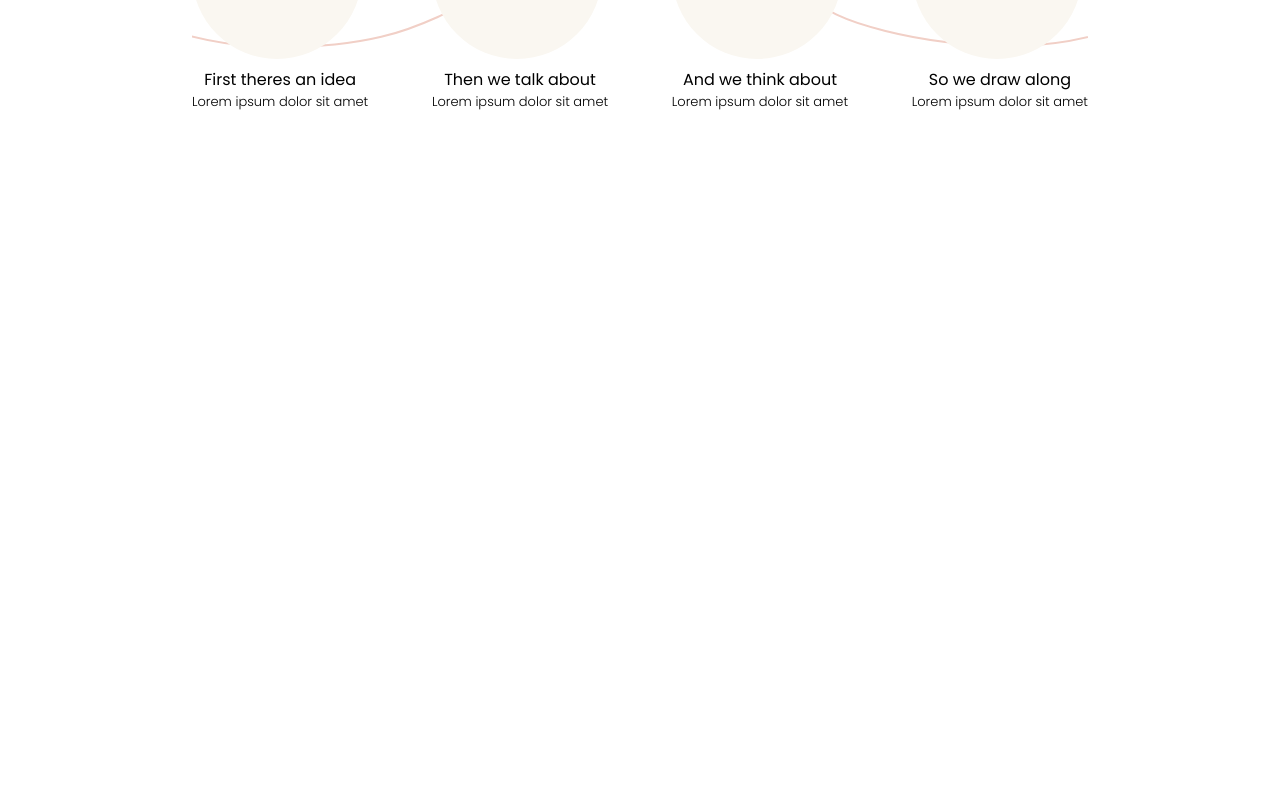
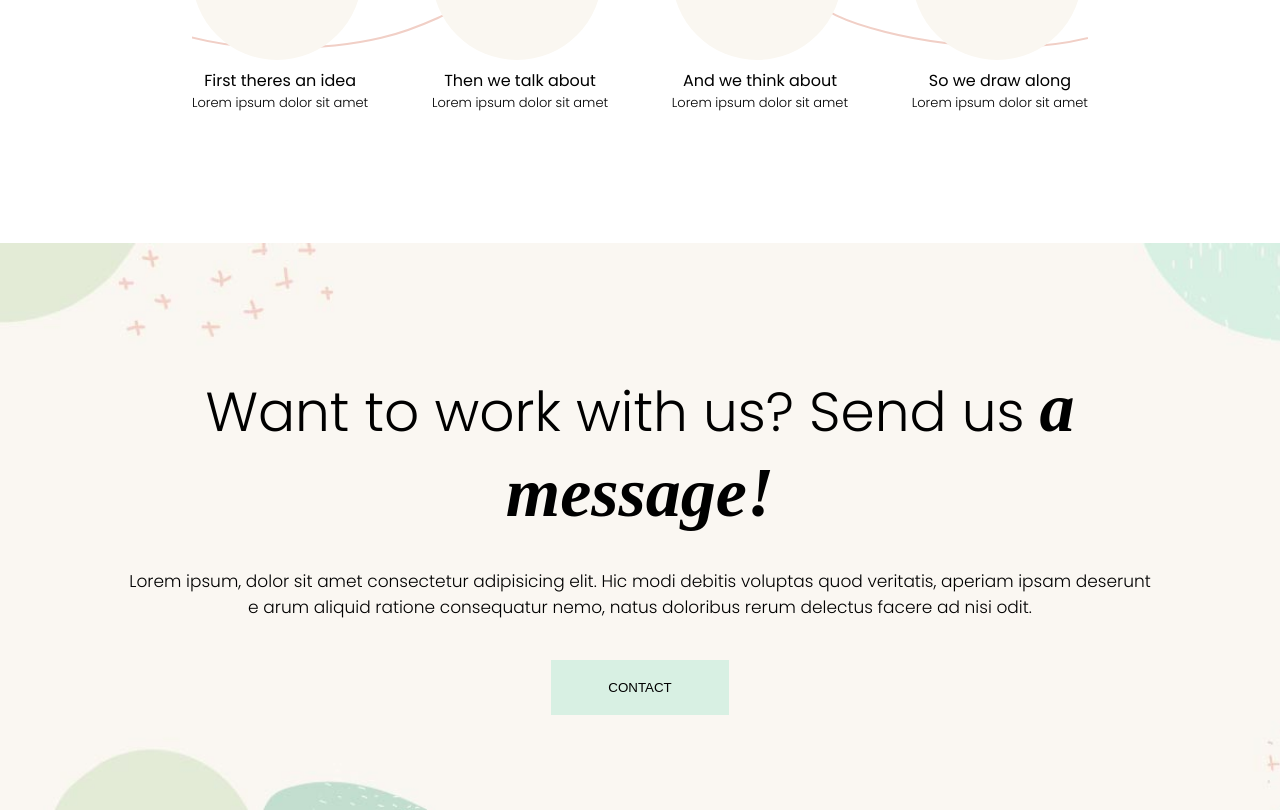
Before and after one commit to valentinacantarelli/midterm, a Vue app: page / in a window 1280 px wide. Shown: the part 1866-2676 px from the top of the page. Before the commit the page ends 2178 px from the top, so only its background shows below. Built offline with nearby package versions, Linux system fonts and the light colour scheme; a web font is replaced by a local one.

Commit message:
aggiunta sezione contatti

```diff
--- a/src/App.vue
+++ b/src/App.vue
@@ -5,6 +5,7 @@
       <Hero/>
       <Squares/>
       <Working/>
+      <Message/>
     </main>
     <Footer/>
   </div>
@@ -16,6 +17,7 @@ import Header from './components/Header.vue'
 import Hero from './components/Hero.vue'
 import Squares from './components/Squares.vue'
 import Working from './components/Working.vue'
+import Message from './components/Message.vue'
 import Footer from './components/Footer.vue'
 
 export default {
@@ -25,6 +27,7 @@ export default {
     Header,
     Squares,
     Working,
+    Message,
     Footer
   }
 }
--- /dev/null
+++ b/src/components/Message.vue
@@ -0,0 +1,49 @@
+<template>
+    <div class="message">
+        <section >
+            <h2>Want to work with us? Send us <span><em>a message!</em></span></h2>
+            <p> Lorem ipsum, dolor sit amet consectetur adipisicing elit. Hic modi debitis voluptas quod veritatis, aperiam ipsam deserunt e
+                arum aliquid ratione consequatur nemo, natus doloribus rerum delectus facere ad nisi odit.</p>
+            <button><a href="#">CONTACT</a></button>
+        </section>
+    </div>
+</template>
+
+<script>
+export default {
+    name:"Message"
+}
+</script>
+
+<style lang="scss" scope>
+.message{
+    background-image:url(../assets/img/h-2-background-1.jpg);
+    height:100%;
+    width: 100%;
+    background-position: center;
+    background-size: cover;
+
+    section{
+        padding:45px 0;
+        text-align: center;
+        h2{
+            font-size: 55px;
+            padding-bottom: 30px;
+        }
+        p{
+            font-weight: 300;
+            font-size: 17px;
+            padding-bottom: 40px;
+        }
+        button{
+            background-color: #d8f0e3;
+            border: none;
+            padding:20px 42px;
+            margin-bottom:50px;
+            a{
+                padding:15px;
+            }
+        }
+    }
+}
+</style>
--- a/src/components/Working.vue
+++ b/src/components/Working.vue
@@ -46,7 +46,7 @@ div{
   font-family: 'Poppins', sans-serif;
 
   h2{
-    font-size: 50px;
+    font-size: 55px;
     text-align: center;
     padding-top: 80px;
     font-weight: 300;
@@ -64,7 +64,7 @@ div{
   background-position: center;
   display: flex;
   margin-top: 160px;
-  margin-bottom:200px;
+  margin-bottom:130px;
   justify-content: space-between;
 
 
```
